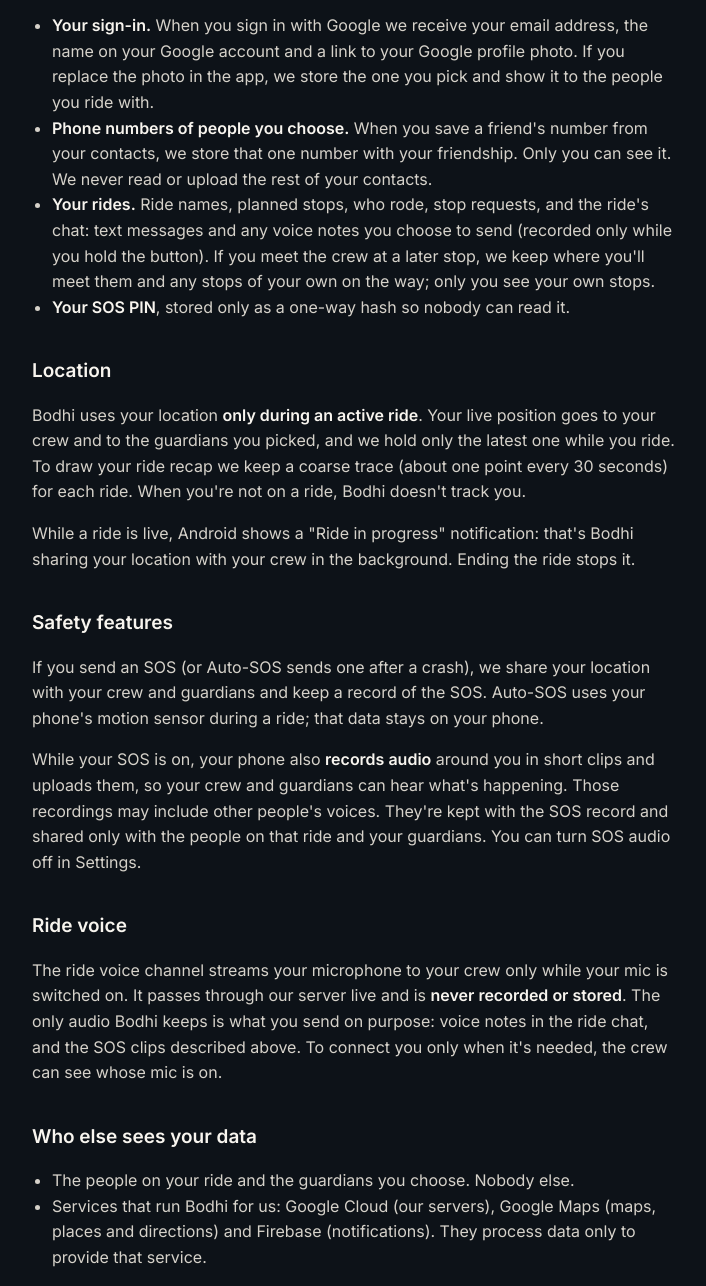
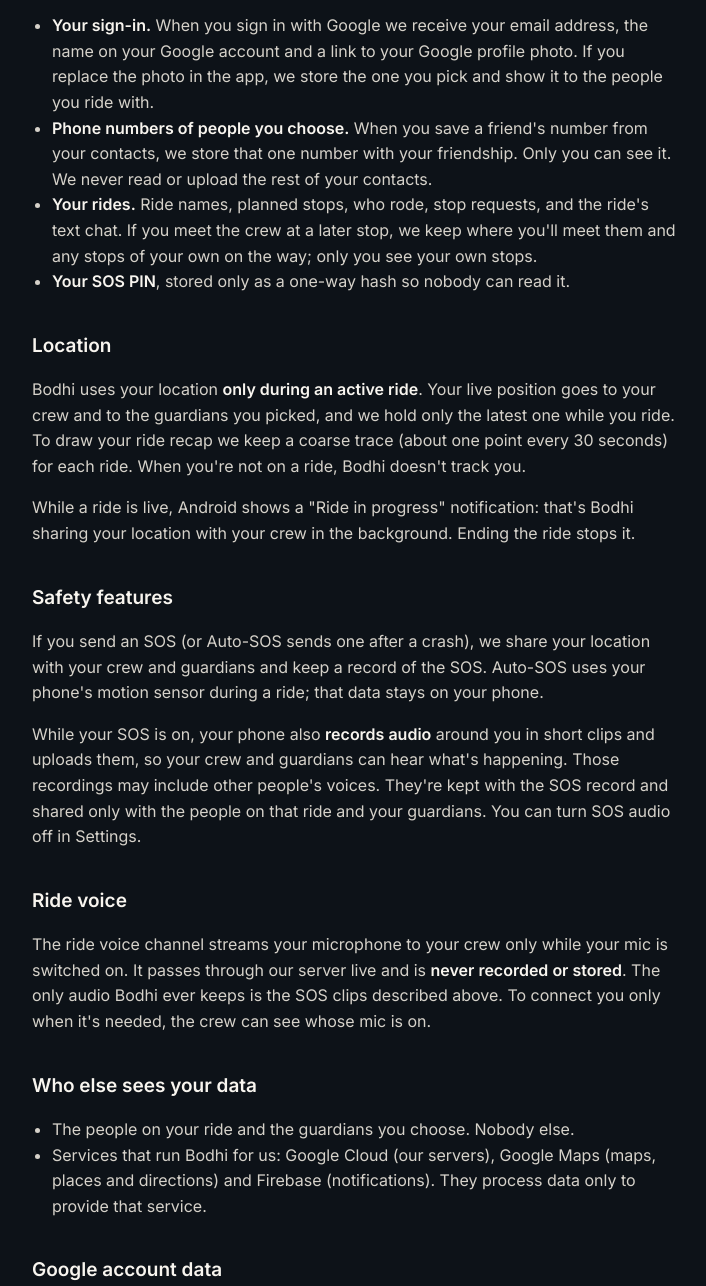
Before and after one commit to Manoj250/bodhi-app, a plain HTML site: page privacy.html in a window 1280 px wide. Shown: the part 319-1605 px from the top of the page, without its empty margins (284-990 px from the left). Drawn offline with Linux system fonts and the light colour scheme.

Commit message:
publish site

```diff
--- a/privacy.html
+++ b/privacy.html
@@ -37,9 +37,8 @@
           or upload the rest of your contacts.
         </li>
         <li>
-          <b>Your rides.</b> Ride names, planned stops, who rode, stop requests, and the ride's
-          chat: text messages and any voice notes you choose to send (recorded only while you hold
-          the button). If you meet the crew at a later stop, we keep where you'll meet
+          <b>Your rides.</b> Ride names, planned stops, who rode, stop requests, and the ride's text
+          chat. If you meet the crew at a later stop, we keep where you'll meet
           them and any stops of your own on the way; only you see your own stops.
         </li>
         <li><b>Your SOS PIN</b>, stored only as a one-way hash so nobody can read it.</li>
@@ -74,8 +73,7 @@
       <p>
         The ride voice channel streams your microphone to your crew only while your mic is switched
         on. It passes through our server live and is <b>never recorded or stored</b>. The only audio
-        Bodhi keeps is what you send on purpose: voice notes in the ride chat, and the SOS clips
-        described above. To connect you
+        Bodhi ever keeps is the SOS clips described above. To connect you
         only when it's needed, the crew can see whose mic is on.
       </p>
 
@@ -127,7 +125,7 @@
         from the Google account you sign in with, with the subject "Delete my Bodhi account". We
         confirm by reply and, within 30 days, delete your account and everything tied to it: your
         profile and photo, saved phone numbers, friends and guardians, rides you created, your
-        location tracks, chat messages and voice notes, and SOS records and clips. Rides you joined
+        location tracks, chat messages, and SOS records and clips. Rides you joined
         stay for the other riders, without your name or data. App-usage events are kept only in
         anonymous form.
       </p>
```
